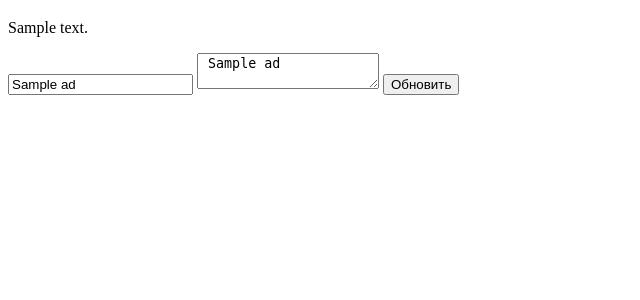
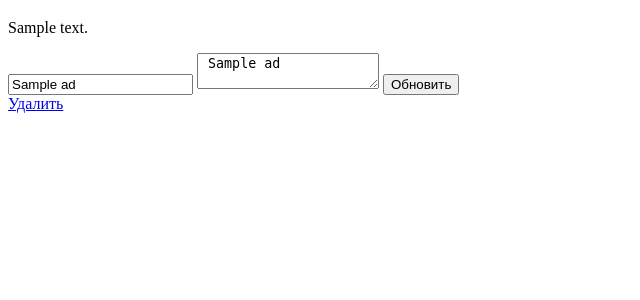
Before and after one commit to AlgoClassWork/lalafu, a Flask app: page / in a window 1280 px wide. Shown: the part 170-470 px from the top of the page, without its empty margins (0-640 px from the left). Run offline with Flask 3, Linux system fonts and the light colour scheme; tables that the repository leaves empty hold one stand-in row (values such as "Sample post").

Commit message:
Update index.html

```diff
--- a/templates/index.html
+++ b/templates/index.html
@@ -23,6 +23,7 @@
             <textarea type="text" name="content required"> {{ad[1]}} </textarea>
             <button type="submit">Обновить</button>
         </form>
+        <a href="/delete/{{ ad[0] }}">Удалить</a>
     {% endfor %}
 
 </body>
```
